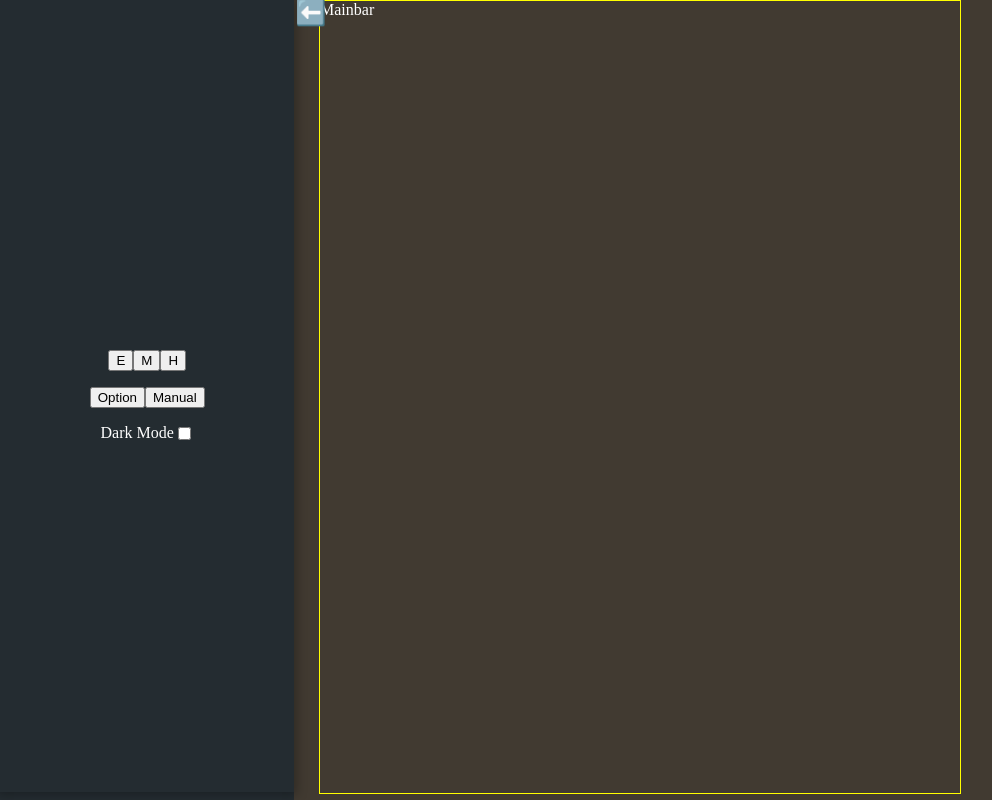
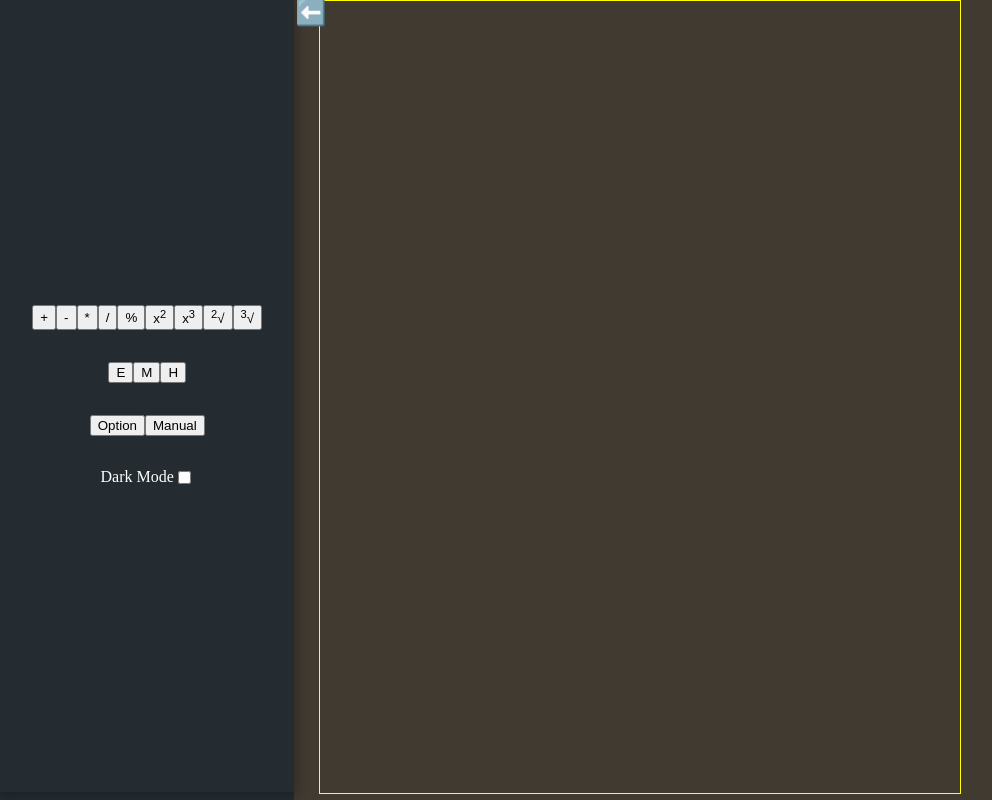
Before and after one commit to kaifussain/MindDigits, a React (Vite) app: page / in a window 1280 px wide. Both pictures are taken after a click on the button "➡️". Shown: the whole page, without its empty margins (0-992 px from the left). Built offline with nearby package versions, Linux system fonts and the light colour scheme.

Commit message:
c-m-1: +math operations in sideBar

```diff
--- a/src/App.css
+++ b/src/App.css
@@ -5,6 +5,8 @@
 }
 .flex{
   display: flex;
+  flex-wrap: wrap;
+  justify-content: center;
 }
 .block{
   display: block;
--- a/src/components/Mainbar.jsx
+++ b/src/components/Mainbar.jsx
@@ -4,8 +4,8 @@ import './Mainbar.css'
 const Mainbar = () => {
   return (
     <div id="Mainbar">
-        Mainbar
-        </div>
+
+    </div>
   )
 }
 
--- a/src/components/Sidebar.css
+++ b/src/components/Sidebar.css
@@ -25,6 +25,6 @@
     justify-content: center;
     padding:1.5rem;
     height: 93%;
-    gap:1rem;
+    gap:2rem;
     box-shadow: 0 0 10px 3px rgba(0, 0, 0, 0.277);
 }
--- a/src/components/Sidebar.jsx
+++ b/src/components/Sidebar.jsx
@@ -20,6 +20,17 @@ const Sidebar = (props) => {
       <div style={style4inner} id="sidebarInnerDiv">
 
         <div className="flex">
+          <button>+</button>
+          <button>-</button>
+          <button>*</button>
+          <button>/</button>
+          <button>%</button>
+          <button>x<sup>2</sup></button>
+          <button>x<sup>3</sup></button>
+          <button><sup>2</sup>√</button>
+          <button><sup>3</sup>√</button>
+        </div>
+        <div className="flex">
           <button>E</button>
           <button>M</button>
           <button>H</button>
@@ -28,7 +39,7 @@ const Sidebar = (props) => {
           <button>Option</button>
           <button>Manual</button>
         </div>
-        <div className="flex no-break-line">
+        <div className="no-break-line flex">
           Dark Mode<input type="checkbox"></input>
         </div>
       </div>
```
